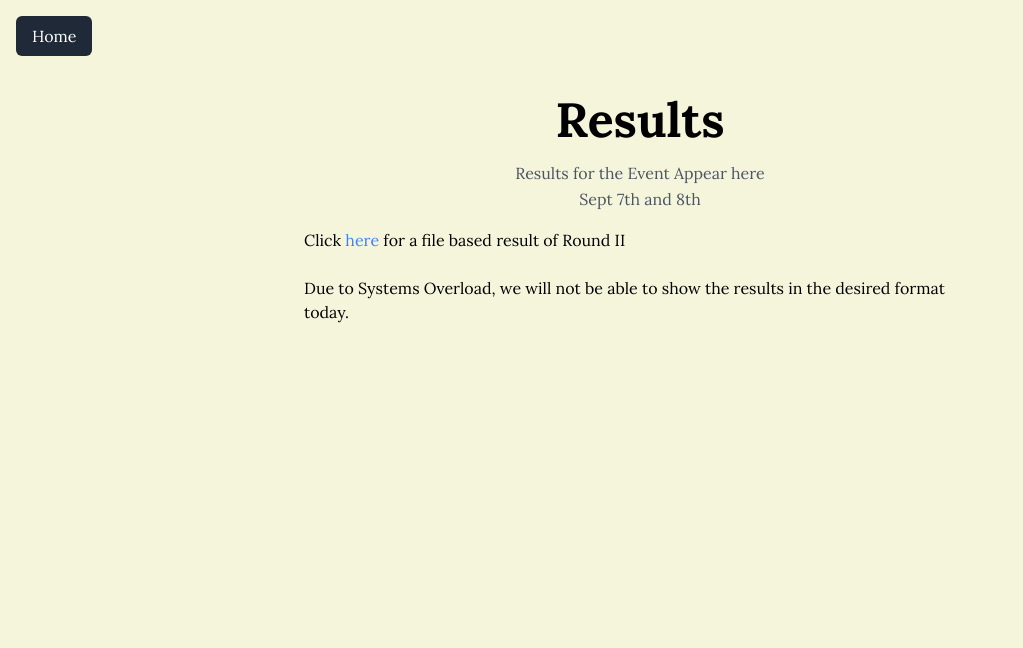
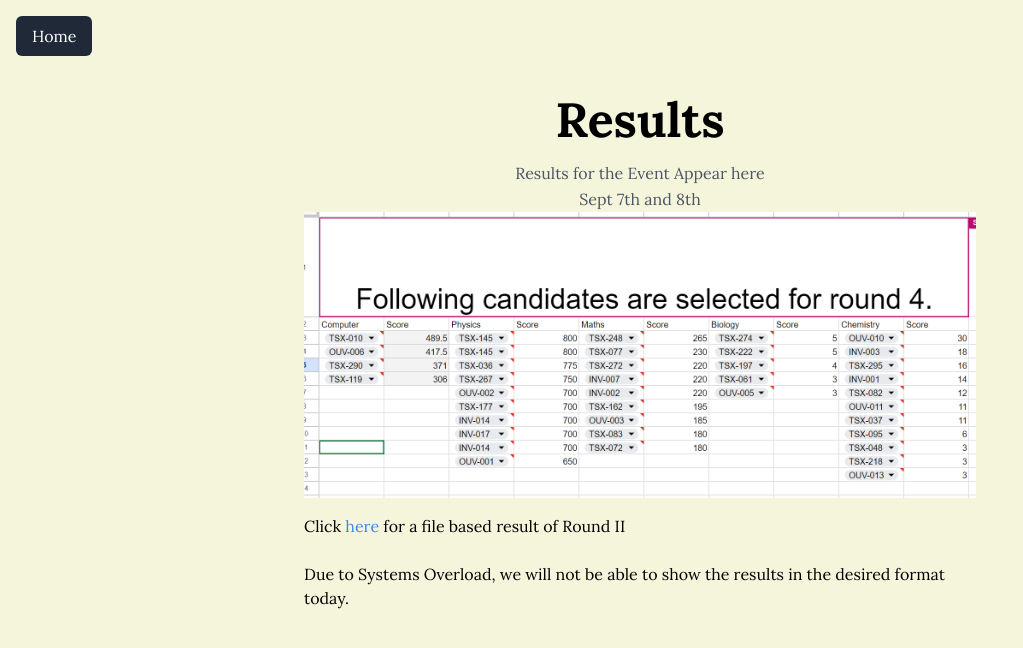
Before and after one commit to SX3C/sxcsf, a React (Create React App) app: page /results in a window 1280 px wide. Shown: the top 648 px of the page, without its empty margins (0-1023 px from the left). Built offline with nearby package versions, Linux system fonts and the light colour scheme.

Commit message:
chore: add image for final round

```diff
--- a/src/pages/Results.js
+++ b/src/pages/Results.js
@@ -30,6 +30,11 @@ export default function Results() {
               View Result Using Scanner
             </button>
           </Link>             */}
+
+
+        <div>
+          <img className="w-full" src="/forround4.PNG" />
+        </div>
 
         <div className="mt-4">
             Click <a className="text-blue-500" href="https://docs.google.com/spreadsheets/d/1Zph78rgH7iuBACZfiVFxSw1-q8hPJhX_HVn2e6iLlEU/edit?usp=sharing"> here </a> for a file based result of Round II
```
Also changed, not shown: public/forround4.PNG (added).
